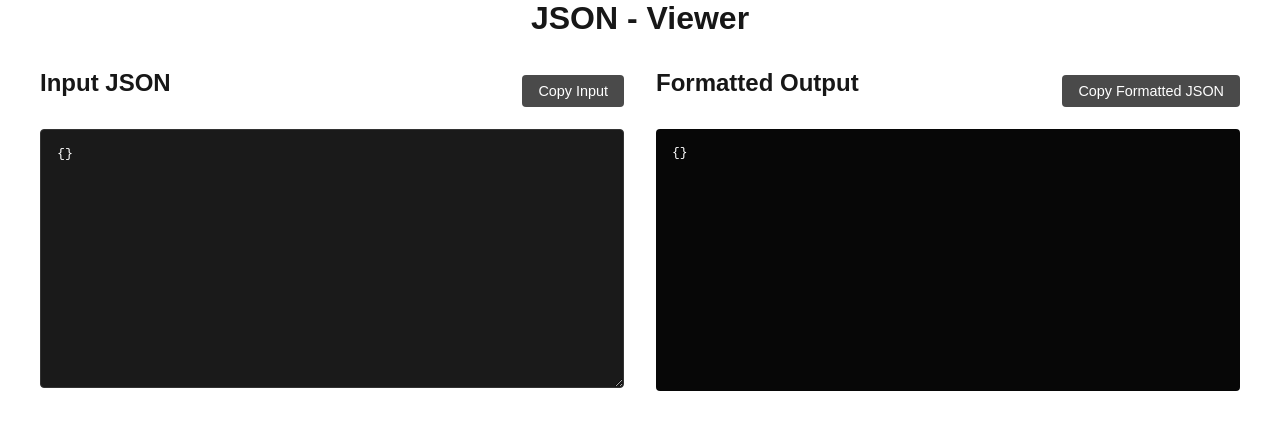
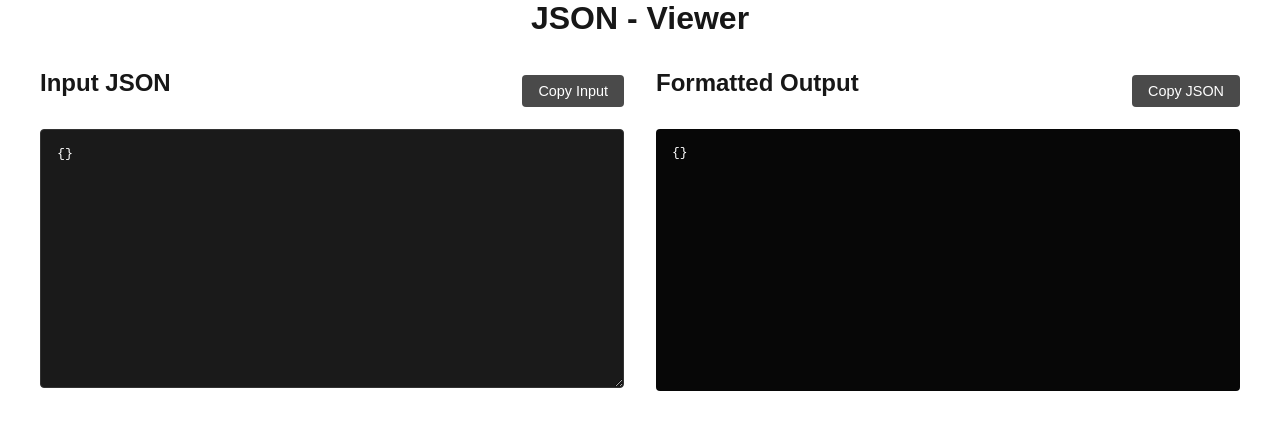
Before and after one commit to Sathish1072/React_App, a Next.js app: page /jsonviewer in a window 1280 px wide. Shown: the top 430 px of the page. Built offline with nearby package versions, Linux system fonts and the light colour scheme.

Commit message:
Dev comments : Commit check

```diff
--- a/app/jsonviewer/page.js
+++ b/app/jsonviewer/page.js
@@ -115,7 +115,7 @@ function JsonViewer({ data }) {
                 onClick={handleCopyFormatted}
                 disabled={!parsedJson}
               >
-                Copy Formatted JSON
+                Copy JSON
               </button>
             </div>
             <div className="output-container">
```
